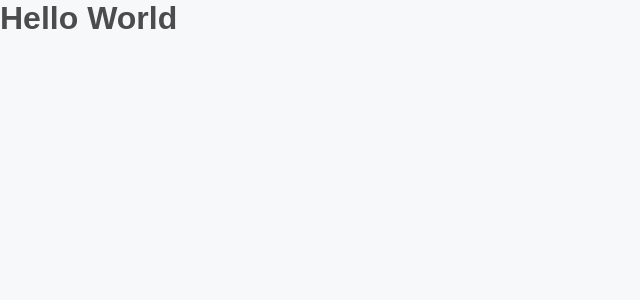
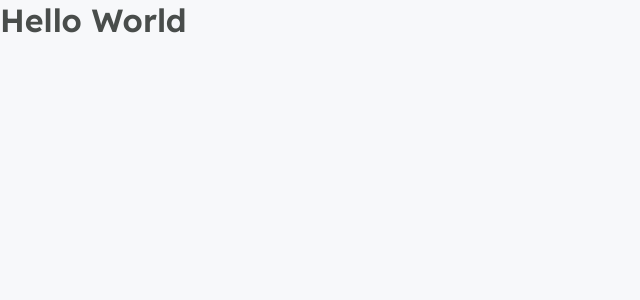
Before and after one commit to brbvi/e-commerce-simple, a Next.js app: page / in a window 1280 px wide. Shown: the top 300 px of the page, without its empty margins (0-640 px from the left). Built offline with nearby package versions, Linux system fonts and the light colour scheme.

Commit message:
feat: added new font

```diff
--- a/src/pages/_document.tsx
+++ b/src/pages/_document.tsx
@@ -38,6 +38,10 @@ export default class MyDocument extends Document {
       <Html>
         <Head>
           <link rel="preconnect" href="https://fonts.gstatic.com" />
+          <link
+            href="https://fonts.googleapis.com/css2?family=Lexend:wght@100;300;400;500;600;700;800&display=swap"
+            rel="stylesheet"
+          />
         </Head>
         <body>
           <Main />
```
